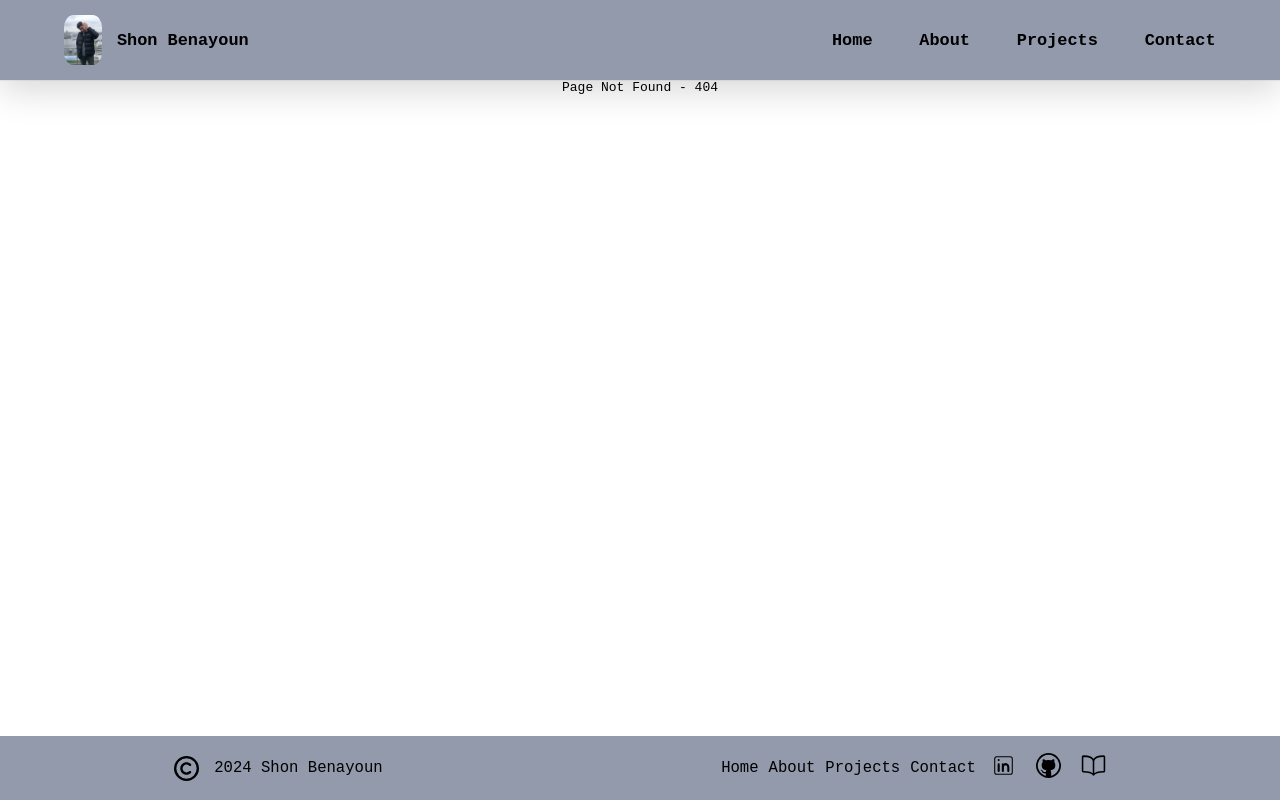
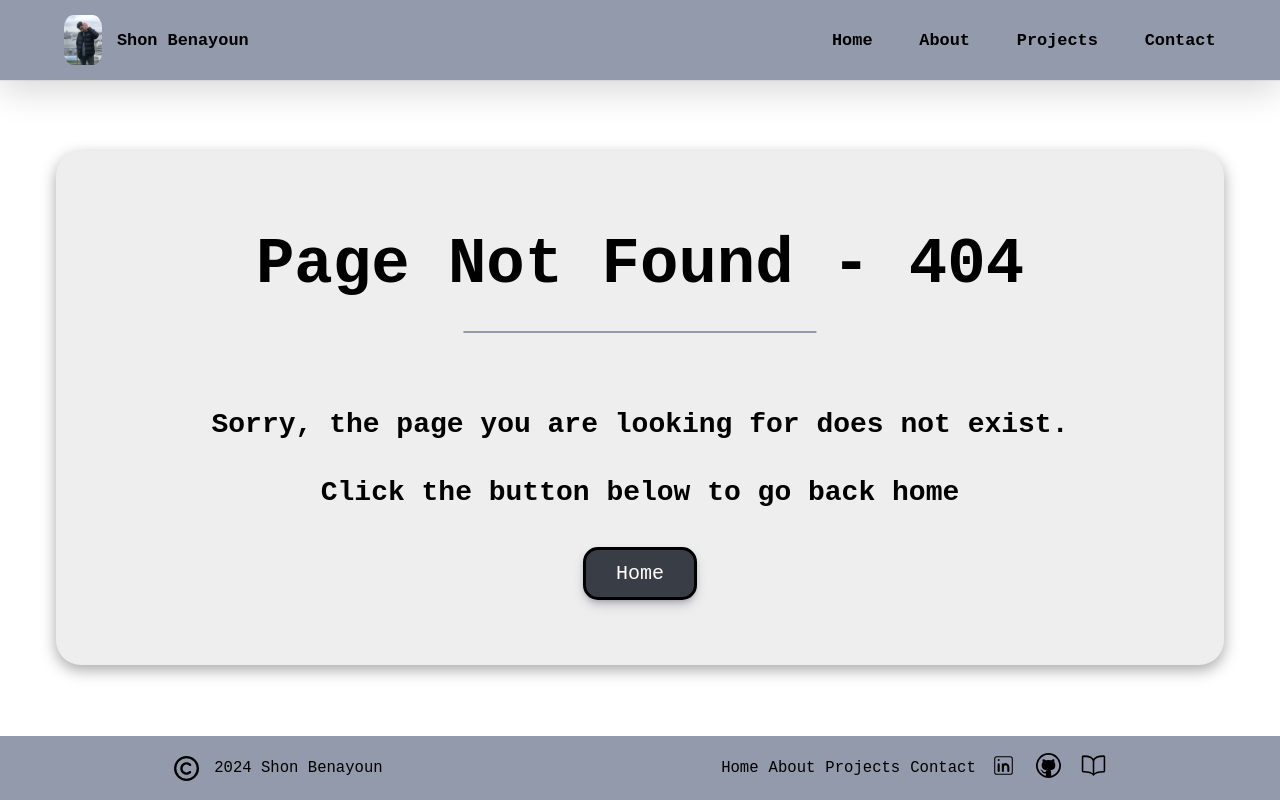
Before and after one commit to ShonBA/Portfolio-Website, a React (Create React App) app: page /home in a window 1280 px wide. Before the commit this address had no page. Built offline with nearby package versions, Linux system fonts and the light colour scheme.

Commit message:
add page not found

```diff
--- a/src/Components/LayoutArea/PageNotFound/PageNotFound.scss
+++ b/src/Components/LayoutArea/PageNotFound/PageNotFound.scss
@@ -1,3 +1,48 @@
 .PageNotFound {
+    display: flex;
+    flex-direction: column;
+    align-items: center;
+    justify-content: center;
+    height: 100%;
 
+    .notFoundContainer {
+        padding: 5rem 10rem;
+        border-radius: 25px;
+        background-color: var(--bg);
+        box-shadow: rgba(0, 0, 0, 0.35) 0px 5px 15px;
+
+        .header {
+            padding: 1rem;
+            text-align: center;
+
+            h1 {
+                margin: 0;
+                font-size: 64px;
+            }
+
+            .headerLine {
+                padding-bottom: 0.5em !important;
+
+                &::after {
+                    width: 40% !important;
+                }
+            }
+        }
+
+        .content {
+            padding: 2rem;
+            text-align: center;
+
+            h4 {
+                font-size: 28px;
+                margin-bottom: 1rem;
+            }
+
+        }
+
+        .btn-p {
+            padding: 0.6em 1.5em;
+        }
+
+    }
 }
--- a/src/Components/LayoutArea/PageNotFound/PageNotFound.tsx
+++ b/src/Components/LayoutArea/PageNotFound/PageNotFound.tsx
@@ -1,9 +1,21 @@
+import { HashLink } from "react-router-hash-link";
 import "./PageNotFound.scss";
+import useTitle from "../../../Utils/UseTitle";
 
 function PageNotFound(): JSX.Element {
+    useTitle("Page Not Found | 404")
     return (
         <div className="PageNotFound">
-			Page Not Found - 404
+            <div className="notFoundContainer">
+                <header className="header">
+                    <h1 className="headerLine">Page Not Found - 404</h1>
+                </header>
+                <div className="content">
+                    <h4>Sorry, the page you are looking for does not exist.</h4>
+                    <h4>Click the button below to go back home</h4>
+                </div>
+                <HashLink smooth to={"/#top"} className="btn-p">Home</HashLink>
+            </div>
         </div>
     );
 }
--- a/src/Components/NavArea/Menu/Menu.tsx
+++ b/src/Components/NavArea/Menu/Menu.tsx
@@ -4,10 +4,10 @@ import "./Menu.scss";
 function Menu(): JSX.Element {
     return (
         <div className="Menu">
-            <HashLink smooth to={"#top"}>Home</HashLink>
-            <HashLink smooth to={"#aboutMainSection"}>About</HashLink>
-            <HashLink smooth to={"#projectsMainSection"}>Projects</HashLink>
-            <HashLink smooth to={"#contactMainSection"}>Contact</HashLink>
+            <HashLink smooth to={"/#top"}>Home</HashLink>
+            <HashLink smooth to={"/#aboutMainSection"}>About</HashLink>
+            <HashLink smooth to={"/#projectsMainSection"}>Projects</HashLink>
+            <HashLink smooth to={"/#contactMainSection"}>Contact</HashLink>
         </div>
     );
 }
--- a/src/index.scss
+++ b/src/index.scss
@@ -13,6 +13,8 @@ html,
   --bg: #EEEEEE;
   --dark-bg: #929AAB;
   --btn: #393E46;
+
+
 
   // font-family: roberto;
   font-family: monospace;
```
